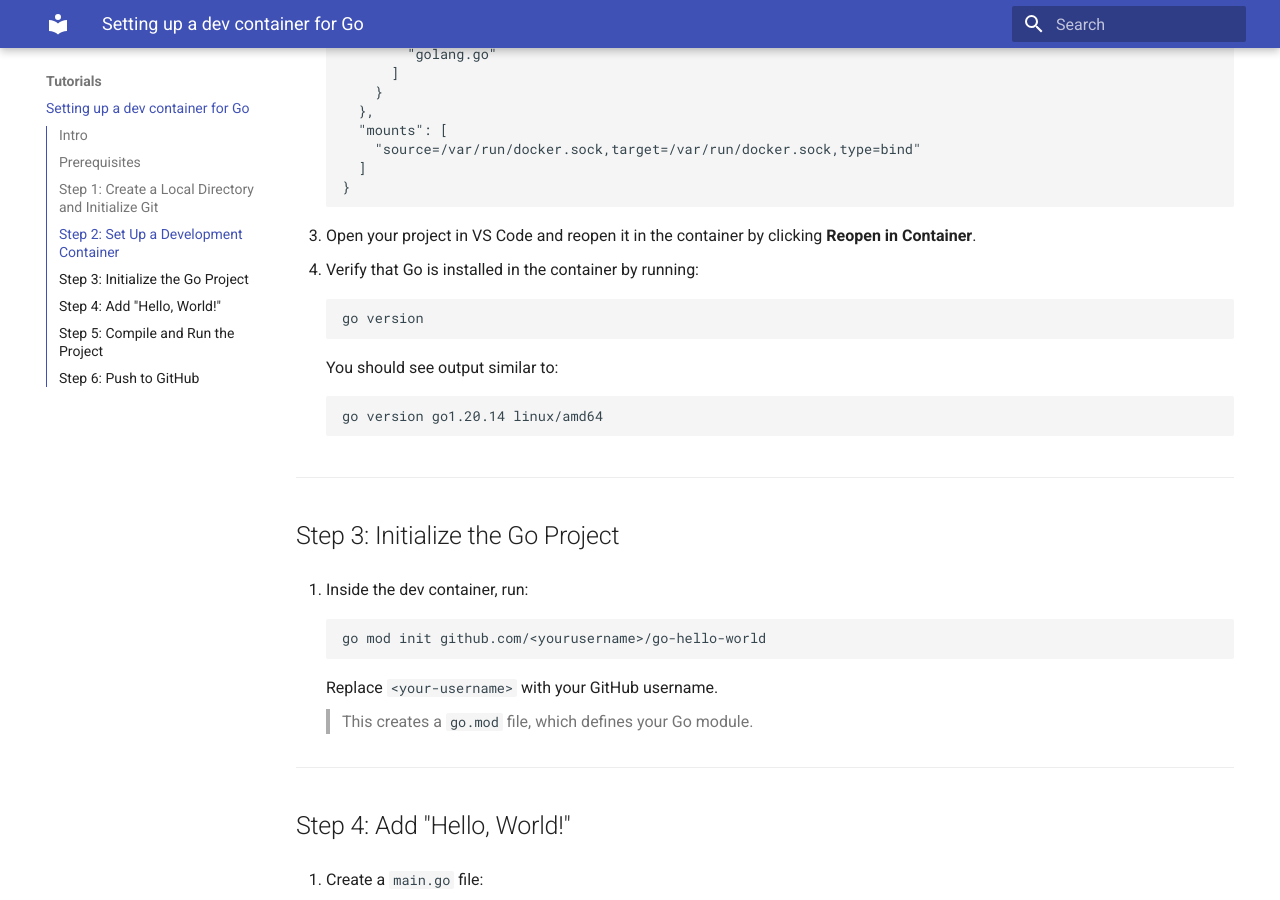
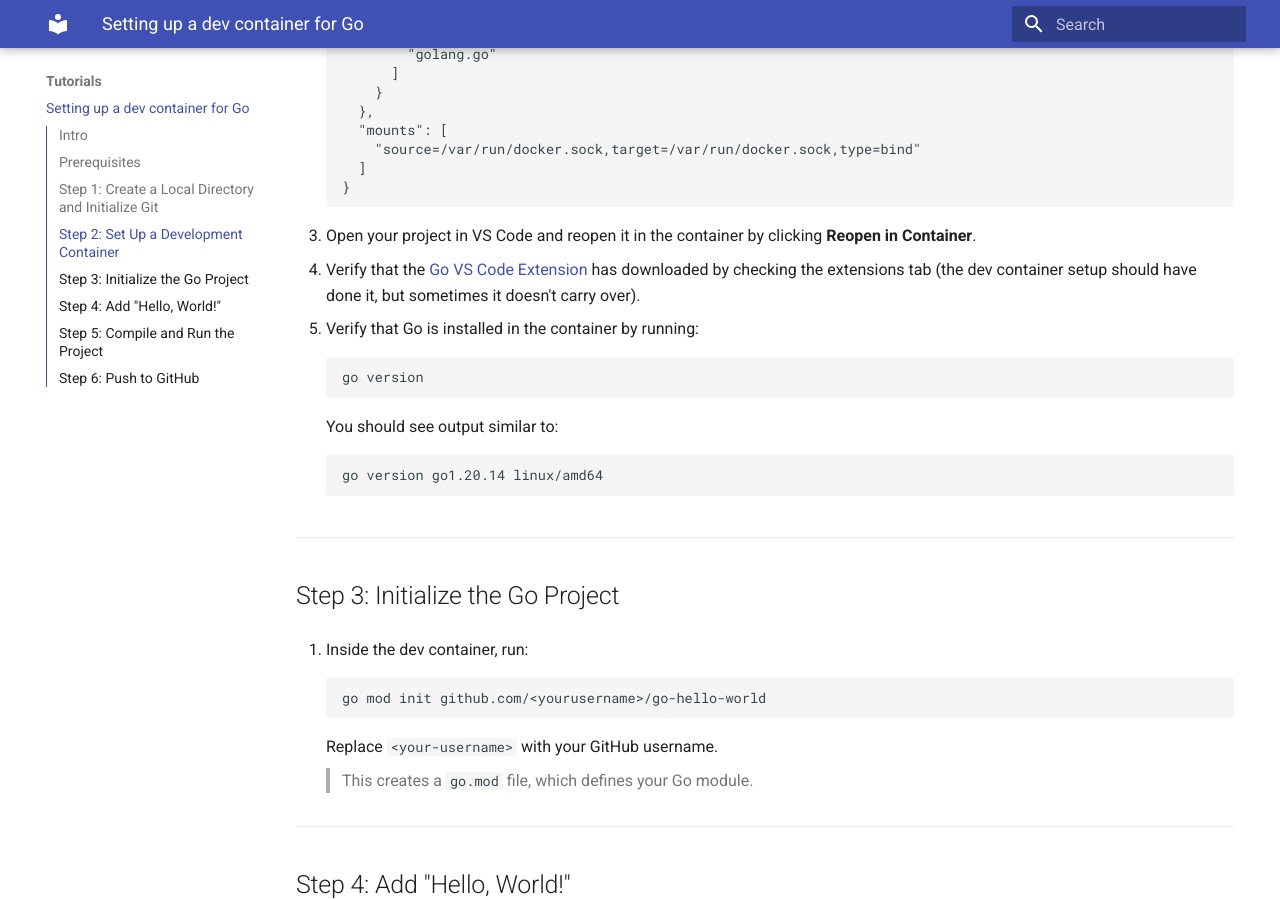
Before and after one commit to arpatell/comp423-course-notes, an MkDocs documentation site: the page built from docs/tutorials/go-setup.md, in a window 1280 px wide and 900 px high, scrolled down 1646 px. Built offline with MkDocs 1.6.1 and Material for MkDocs 9.7.7, drawn with Linux system fonts in a browser that asks for light colours.

Commit message:
feedback changes

```diff
--- a/docs/tutorials/go-setup.md
+++ b/docs/tutorials/go-setup.md
@@ -74,7 +74,9 @@ Before starting, ensure you have the following installed:
 
 3. Open your project in VS Code and reopen it in the container by clicking **Reopen in Container**.
 
-4. Verify that Go is installed in the container by running:
+4. Verify that the [Go VS Code Extension](https://marketplace.visualstudio.com/items?itemName=golang.go) has downloaded by checking the extensions tab (the dev container setup should have done it, but sometimes it doesn't carry over).
+
+5. Verify that Go is installed in the container by running:
 
         go version
 
```
